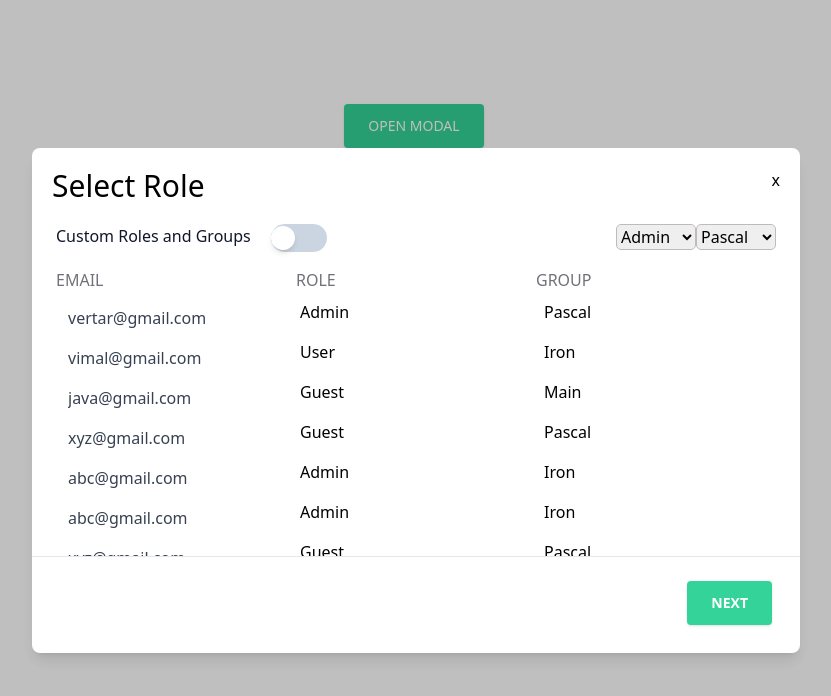
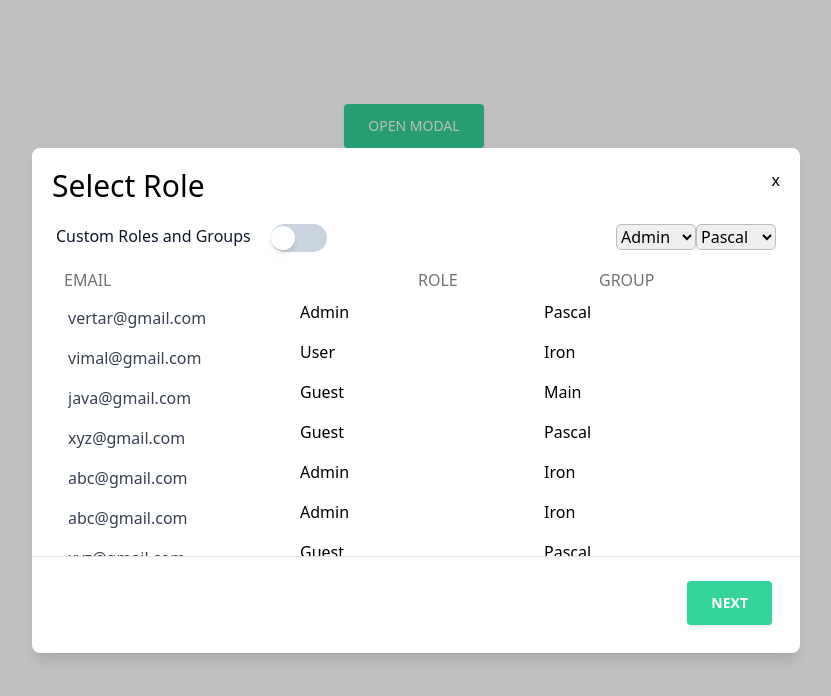
Before and after one commit to Yog9/LambdaTest, a React (Create React App) app: page / in a window 1280 px wide. Both pictures are taken after a click on the button "OPEN MODAL". Shown: the top 696 px of the page, without its empty margins (224-1055 px from the left). Built offline with nearby package versions, Linux system fonts and the light colour scheme.

Commit message:
Update Header.js

```diff
--- a/src/components/Header.js
+++ b/src/components/Header.js
@@ -1,10 +1,14 @@
 import React from 'react'
 
+/**
+ * Component that renders a Header
+ * @returns JSX Element
+ */
 const Header = () => {
     return (
         <div>
-            <div className="grid grid-cols-3 pt-4 pb-2 text-zinc-500">
-                <div>EMAIL</div>
+            <div className="grid grid-cols-4 pt-4 pb-2 text-zinc-500 justify-center gap-1">
+                <div className='col-span-2 pl-2'>EMAIL</div>
                 <div>ROLE</div>
                 <div>GROUP</div>
             </div>
```
